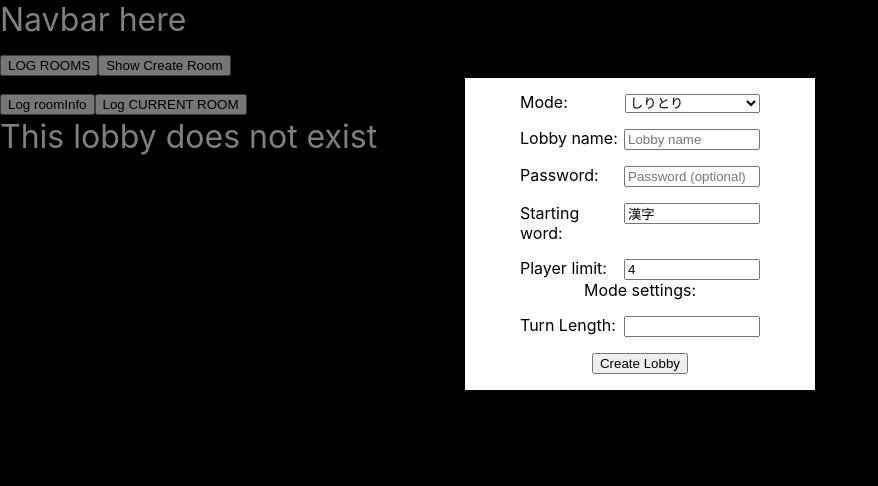
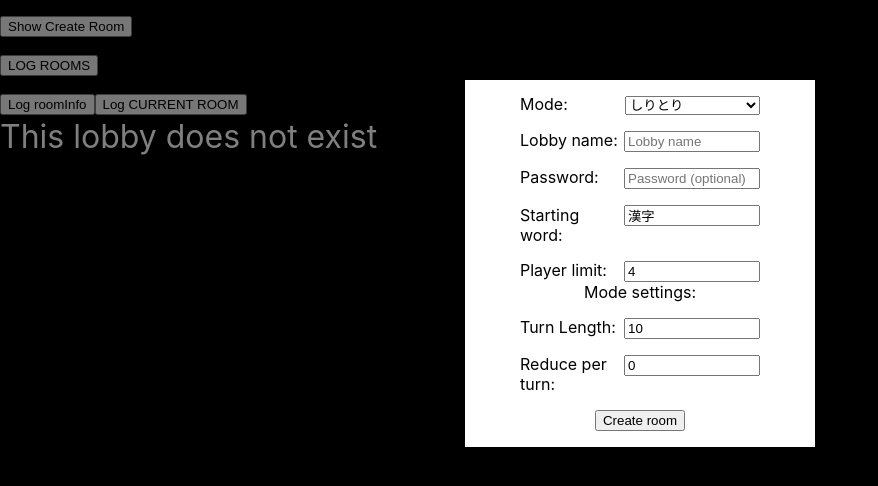
Before and after one commit to tahmdev/japanese-stairs, a React (Create React App) app: page / in a window 1280 px wide. Both pictures are taken after a click on the button "Show Create Room". Shown: the top 486 px of the page, without its empty margins (0-878 px from the left). Built offline with nearby package versions, Linux system fonts and the light colour scheme; no server answers.

Commit message:
Turned CreateRoom component into generalized component

```diff
--- a/src/App.css
+++ b/src/App.css
@@ -82,6 +82,7 @@ html, body, #root, .App {
 .popup{
   width: 90%;
   left: 50%;
+  top: 10vh;
   transform: translateX(-50%);
   height: fit-content;
   min-height: 100px;
@@ -106,7 +107,10 @@ html, body, #root, .App {
   width: 100%;
   max-width: 240px;
 }
-
+.edit-create-button-wrapper{
+  display: flex;
+  justify-content: space-around;
+}
 #starting-word{
   max-width: 128px;
 }
@@ -123,7 +127,7 @@ html, body, #root, .App {
   margin: 0.5rem;
 }
 .roomSettingPage > *{
-  margin-left: 0.5rem;
+  margin-left: 0.3rem;
   margin-top: 0.6rem;
   max-width: 520px;
 }
@@ -131,23 +135,65 @@ html, body, #root, .App {
   list-style: none;
   margin: 0;
   padding: 0;
+  font-size: 24px;
 }
 .roomSettingPage h1{
   font-size: 32px;
   margin-bottom: 0;
 }
 .roomSettingPage > ul > li{
-  margin-left: 0.5rem;
+  margin-left: 0.3rem;
 }
 .roomSettingPage > ul > li:first-child{
+  margin-top: 0.5rem;
   color: orange;
-  margin-left: 0.5rem;
+}
+.roomSettingPage > .form-flex > label{
+  font-size: 16px;
+}
+.roomSettingPage > .form-flex{
+  justify-content: center;
+  gap: 10px;
 }
 #roomMode{
   margin: 0;
-  margin-bottom: 1rem;
   display: block;
   padding-right: 0.5rem;
   border-bottom: 1px solid white;
   text-align: end;
+  font-size: 24px;
 }
+.mode-setting-wrapper{
+  padding: 0;
+  margin: 0;
+}
+.mode-settings{
+  font-size: 16px;
+  display: flex;
+  flex-direction: column;
+  border-bottom: 1px solid white;
+}
+.mode-settings > span {
+  padding: 0.1rem 0.3rem;
+}
+
+.mode-settings-edit{
+  border-top: 1px solid white;
+  border-bottom: 1px solid white;
+  margin: 0;
+  display: flex;
+  justify-content: space-around;
+  padding-right: 0.5rem;
+  font-size: 16px;
+  flex-wrap: wrap;
+}
+.mode-settings-edit .form-flex{
+  margin-left: 0.5rem;
+  padding: 0.2rem 0;
+  align-items: center;
+}
+.space-between{
+  width: Calc(100% - 0.6rem);
+  display: flex;
+  justify-content: space-between;
+}
--- a/src/App.js
+++ b/src/App.js
@@ -3,7 +3,7 @@ import './App.css';
 import { BrowserRouter as Router, Route, Routes} from "react-router-dom"
 import socketIOClient from "socket.io-client";
 import Lobby from './components/lobby';
-import CreateLobby from './components/createLobby';
+import Navbar from './components/navbar';
 const socket = socketIOClient("http://localhost:7000/");
 
 // Next steps:
@@ -18,8 +18,9 @@ const socket = socketIOClient("http://localhost:7000/");
 
 // limit settings (name length, password length)
 
-//Fill out rest of settings / modes
+// Limit settings max length
 
+// Finish game by setting to waiting + popup results
 // Add turns (should also fix only allowing to join the game between rounds)
 // Make game respect settings
 // ADD VerifyKanji and VerifyClassic Functions to Stairdisplay.js and pass them as props to verify depending on mode
@@ -28,17 +29,16 @@ const socket = socketIOClient("http://localhost:7000/");
 // style scrollbar
 
 function App() {
+  const [room, setRoom] = useState("dailyKanji")
   let [id, setId] = useState()
-  let [showCreateRoom, setShowCreateRoom] = useState(false)
-  const [room, setRoom] = useState("dailyKanji")
+
+
 
   return (
     <Router>
       <header>
-        <div>Navbar here</div>
+        <Navbar setId={setId} socket={socket} />
         <button onClick={() => socket.emit("logRooms")}>LOG ROOMS</button>
-        <button onClick={() => setShowCreateRoom(true)}> Show Create Room </button>
-        {showCreateRoom && <CreateLobby socket={socket} setId={setId} setShowCreateRoom={setShowCreateRoom}  /> }
       </header>
       <div className="App">
         <Routes>
--- a/src/components/RoomSettings.js
+++ b/src/components/RoomSettings.js
@@ -1,21 +1,58 @@
+import { useState } from "react"
+import settings from './settingComponents.js';
+import CreateEditLobby from './createLobby';
+
 const RoomSettings = ({roomInfo, socket, roomID}) => {
+  let [editSettings, setEditSettings] = useState(false)
 
   const startGame = () => {
     socket.emit("startGame", roomID)
   }
 
+  const saveSettings = (settings) => {
+    socket.emit("updateSettings" , {roomSettings: settings, roomID: roomID})
+    setEditSettings(false)
+  }
+
+  const discardSettings = () => {
+    setEditSettings(false)
+  }
+
   return(
     <div className="roomSettingPage">
+      {editSettings &&
+      <CreateEditLobby
+        functions={[{func: discardSettings, name: "Discard"}, {func: saveSettings, name: "Save"}, ]}
+        setShow={setEditSettings}
+      />}
+
+      <button onClick={ () => console.log(roomInfo)}> LOG ROOMINFO</button>
       <h1> {roomInfo.settings.name} </h1>
-      <span id="roomMode"> {roomInfo.settings.mode} </span>
 
       {roomInfo.settings.mode === "しりとり" &&
-        <div className="roomSettingsDisplay" >
-          YEP SHIRITORI
+        <div className="mode-setting-wrapper" >
+            <div className="mode-settings" >
+              <span id="roomMode"> {roomInfo.settings.mode} </span>
+              <span> Starting word: {roomInfo.stairs[0]} </span>
+              <span> Turn length: {roomInfo.settings.turnLength}s </span>
+              <span> Turn reduce: {roomInfo.settings.turnReduce}s </span>
+            </div>
         </div>
       }
 
-      <span> Players: </span>
+      <div className="flex-container space-between">
+        <span> Players: </span>
+        {socket.id === roomInfo.players[0].id && !editSettings &&
+          <button onClick={() => setEditSettings(true)}>Edit settings</button>
+        }
+        {socket.id === roomInfo.players[0].id && editSettings &&
+          <div className="button-wrapper ">
+            <button onClick={discardSettings}>Discard</button>
+            <button onClick={saveSettings}>Save </button>
+          </div>
+        }
+      </div>
+
       <ul>
       {roomInfo.players.map(player => <li key={player.id} >{player.name}</li>)}
       </ul>
--- a/src/components/createLobby.js
+++ b/src/components/createLobby.js
@@ -2,11 +2,11 @@ import { useNavigate } from 'react-router-dom';
 import React, { useEffect, useState } from 'react';
 import settings from './settingComponents.js';
 
-const CreateLobby = ({ setId, setShowCreateRoom, socket }) => {
+const CreateEditLobby = ({ setShow, functions }) => {
 
   let [mode, setMode] = useState("しりとり");
-  let [lobbyName, setLobbyName] = useState();
-  let [password, setPassword] = useState();
+  let [lobbyName, setLobbyName] = useState("");
+  let [password, setPassword] = useState("");
   let [startingWord, setStartingWord] = useState("漢字");
   let [playerLimit, setPlayerLimit] = useState(4);
 
@@ -18,28 +18,21 @@ const CreateLobby = ({ setId, setShowCreateRoom, socket }) => {
 
   let popupRef = React.createRef();
 
-  const navigate = useNavigate();
-
-  const handleCreate = (e) => {
+  const handleClick = (e, func) => {
     e.preventDefault();
-
-    let id ="";
-    let characters = "ABCDEFGHIJKLMNOPQRSTUVWXYZabcdefghijklmnopqrstuvwxyz"
-    for (let i = 0; i < 16; i++){
-      id += characters.charAt(Math.floor(Math.random() * characters.length))
-    }
     let roomSettings = {
-      id: id,
       mode: mode,
       name: lobbyName,
       password: password,
       startingWord: startingWord,
-      playerLimit: playerLimit
+      playerLimit: playerLimit,
+      turnLength: turnLength,
+      turnReduce: turnReduce,
+      leadToWin: leadToWin,
+      roundTime: roundTime,
     }
-    setShowCreateRoom(false)
-    setId(id)
-    socket.emit("createRoom", roomSettings)
-    navigate(`/${id}`);
+    setShow(false)
+    func(roomSettings)
   }
 
   useEffect(() => {
@@ -47,11 +40,11 @@ const CreateLobby = ({ setId, setShowCreateRoom, socket }) => {
     return () => {
       document.removeEventListener("mousedown", hidePopup)
     }
-  }, [])
+  }, [mode, lobbyName, password, startingWord, playerLimit, turnLength, turnReduce, roundTime, leadToWin])
 
   const hidePopup = (e) => {
     if (!popupRef.current.contains(e.target)){
-      setShowCreateRoom(false)
+      setShow(false)
     }
   }
 
@@ -67,12 +60,36 @@ const CreateLobby = ({ setId, setShowCreateRoom, socket }) => {
        <span>Mode settings:</span>
        {mode === "しりとり" &&
        <>
-        <NumberInput state={setTurnLength} setState={setTurnLength} name="Turn length" label="Turn Length: " />
+        <NumberInput state={turnLength} setState={setTurnLength} name="turn-length" label="Turn Length: " />
+        <NumberInput state={turnReduce} setState={setTurnReduce} name="turn-reduce" label="Reduce per turn: " />
        </>
        }
-       <button onClick={handleCreate} > Create Lobby</button>
+       {mode === "Team (lead)" &&
+        <>
+          <NumberInput state={turnLength} setState={setTurnLength} name="turn-length" label="Turn Length: " />
+          <NumberInput state={leadToWin} setState={setLeadToWin} name="lead-to-win" label="Lead to win: " />
+        </>
+       }
+       {
+         mode === "Team (time)" &&
+         <>
+            <NumberInput state={turnLength} setState={setTurnLength} name="turn-length" label="Turn Length: " />
+            <NumberInput state={roundTime} setState={setRoundTime} name="round-time" label="Round time: " />
+         </>
+       }
+       <div className='edit-create-button-wrapper'>
+        {functions.map(item => {
+          return(
+            <button
+              key={item.name}
+              onClick={e => handleClick(e, item.func)}>
+              {item.name}
+            </button>
+          )
+        })}
+       </div>
       </form>
     </div>
   )
 }
-export default CreateLobby
+export default CreateEditLobby
--- /dev/null
+++ b/src/components/navbar.js
@@ -0,0 +1,28 @@
+import React, { useEffect, useState } from 'react';
+import { useNavigate } from 'react-router-dom';
+import CreateEditLobby from './createLobby';
+
+const Navbar = ({setId, socket}) => {
+  let [showCreateRoom, setShowCreateRoom] = useState(false)
+  const navigate = useNavigate();
+
+  const createRoom = (settings) => {
+    let id ="";
+    let characters = "ABCDEFGHIJKLMNOPQRSTUVWXYZabcdefghijklmnopqrstuvwxyz"
+    for (let i = 0; i < 16; i++){
+      id += characters.charAt(Math.floor(Math.random() * characters.length))
+    }
+
+    setId(id)
+    socket.emit("createRoom", {roomSettings: settings, id: id})
+    navigate(`/${id}`);
+  }
+  return(
+    <nav>
+      <button onClick={() => setShowCreateRoom(true)}> Show Create Room </button>
+      {showCreateRoom && <CreateEditLobby functions={[{func: createRoom, name: "Create room"}]} setShow={setShowCreateRoom}  /> }
+    </nav>
+  )
+}
+
+export default Navbar
--- a/src/components/settingComponents.js
+++ b/src/components/settingComponents.js
@@ -2,10 +2,11 @@ const ModeSelect = ({setMode, mode}) => {
   return(
     <div className='form-flex'>
       <label htmlFor="mode-input">Mode: </label>
-      <select id="mode-input" name="mode" onChange={e => setMode(e.target.value)} value={{mode}}>
+      <select id="mode-input" name="mode" onChange={e => setMode(e.target.value)} value={mode}>
         <option>しりとり</option>
-        <option>漢字とり</option>
-        <option>Temp</option>
+        <option>Team (lead)</option>
+        <option>Team (time)</option>
+        <option>漢字取</option>
       </select>
     </div>
   )
```
